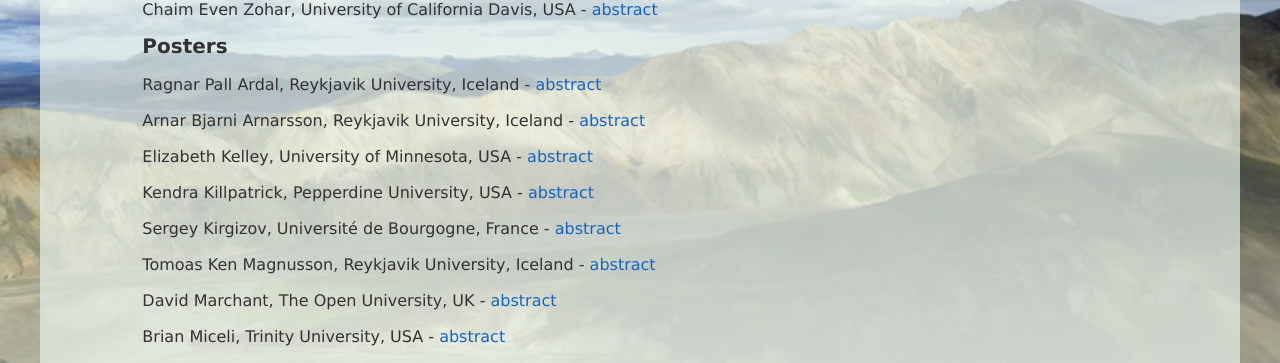
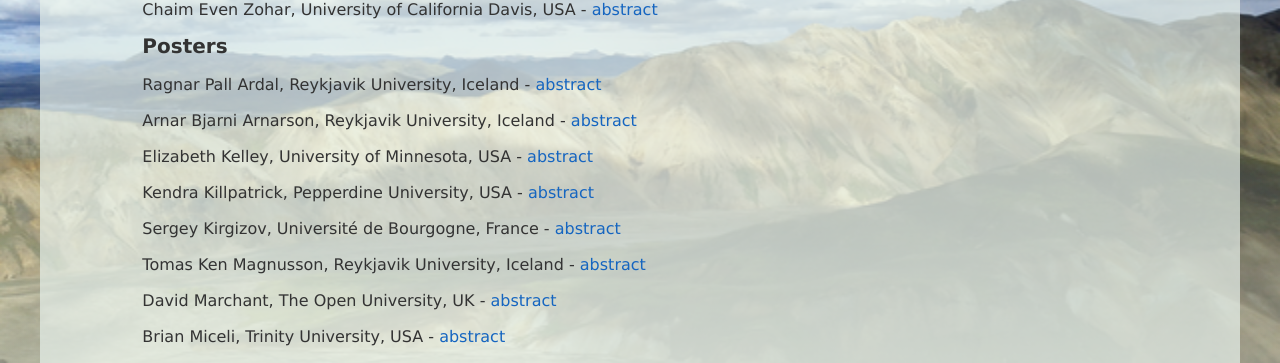
Before and after one commit to pp2017/pp2017.github.io, a Jekyll site: the page built from programme.md, in a window 1280 px wide and 900 px high, scrolled down 2748 px. Shown: the part 251-614 px from the top of the window. Built offline with Jekyll 4.4.1, drawn with Linux system fonts in a browser that asks for light colours; nearby versions of some CDN libraries; formulas are drawn with MathJax 3.

Commit message:
Spelling mistakes

```diff
--- a/programme.md
+++ b/programme.md
@@ -233,7 +233,7 @@
 
 Ragnar Pall Ardal, Reykjavik University, Iceland - [abstract][ragnar_ardal]
 
-Arnar Bjarni Arnarsson, Reykjavik University, Iceland - [abstract][arnar_bjarni_arnarsson]
+Arnar Bjarni Arnarson, Reykjavik University, Iceland - [abstract][arnar_bjarni_arnarsson]
 
 Elizabeth Kelley, University of Minnesota, USA - [abstract][elizabeth_kelley]
 
@@ -241,7 +241,7 @@
 
 Sergey Kirgizov, Université de Bourgogne, France - [abstract][sergey_kirgizov]
 
-Tomoas Ken Magnusson, Reykjavik University, Iceland - [abstract][tomas_ken_magnusson]
+Tomas Ken Magnusson, Reykjavik University, Iceland - [abstract][tomas_ken_magnusson]
 
 David Marchant, The Open University, UK - [abstract][david_merchant]
 
```
